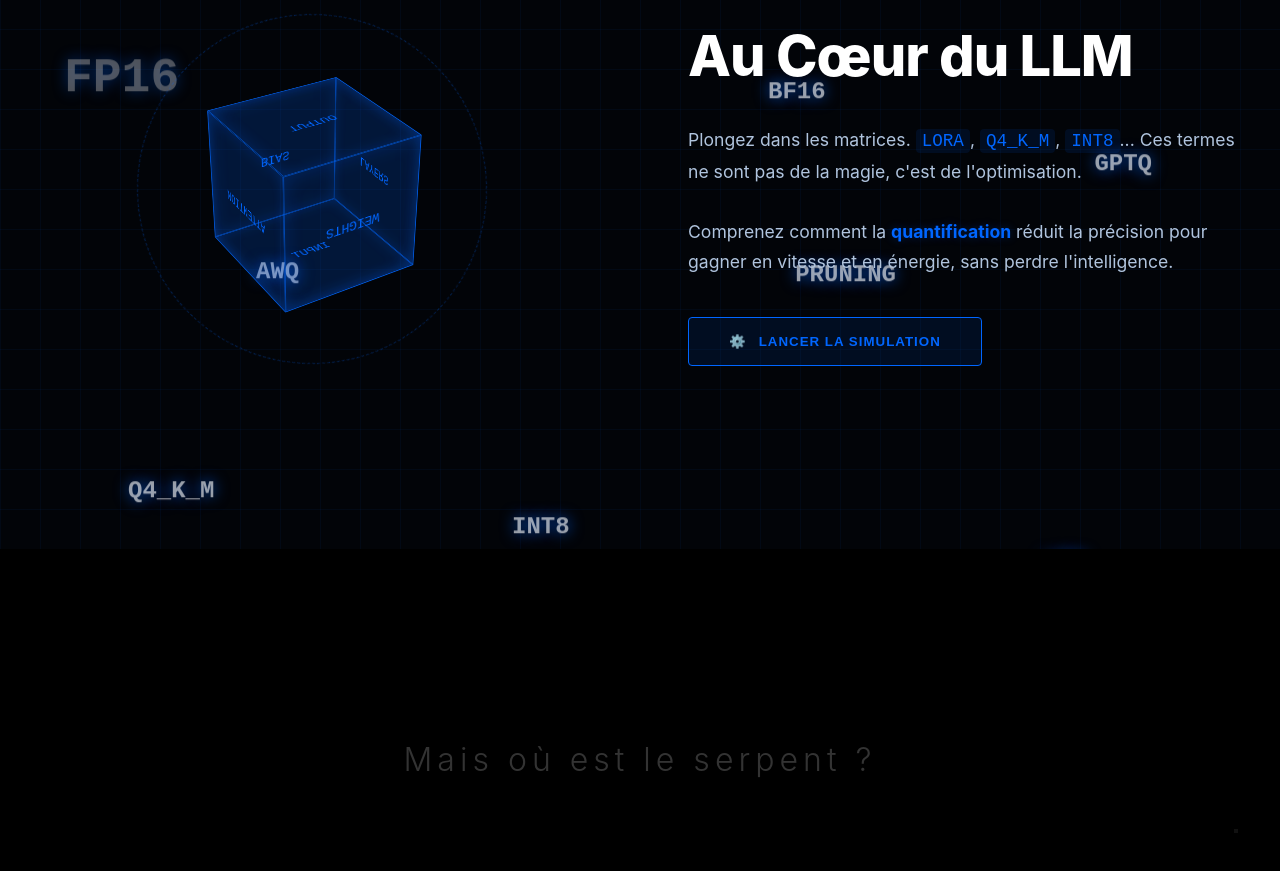
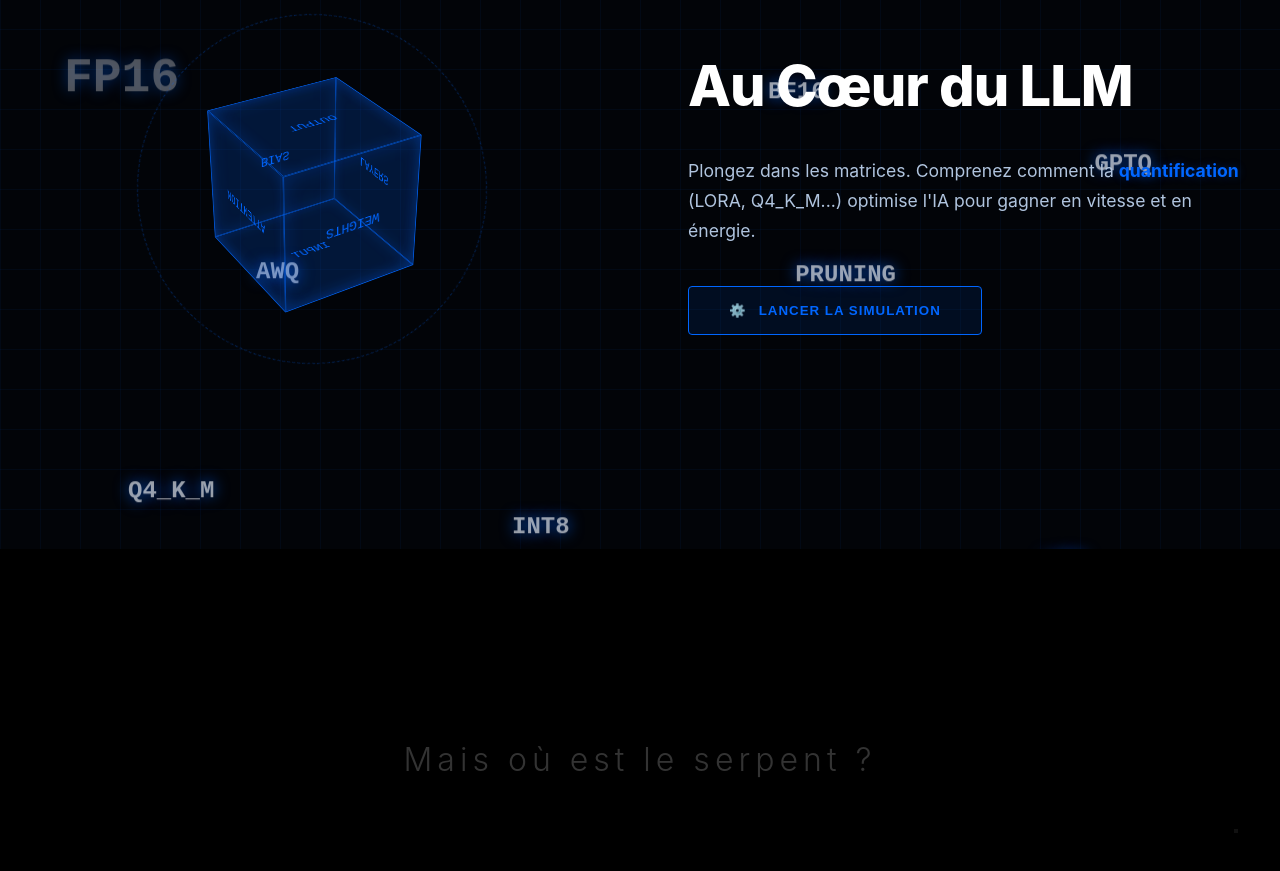
Before and after one commit to carabistouflette/Site-NDI-2025, a Vue app: page /games in a window 1280 px wide. Shown: the part 1540-2411 px from the top of the page. Built offline with nearby package versions, Linux system fonts and the light colour scheme; the HTML template or start-up script is replaced by a standard one; what @tresjs/core would draw is missing.

Commit message:
feat(games): update games view and previews

```diff
--- a/src/components/home/GamePreview.vue
+++ b/src/components/home/GamePreview.vue
@@ -12,8 +12,7 @@
 
       <div class="cards-container" @mousemove="handleContainerMouseMove">
         <div v-for="(game, index) in games" :key="index" class="holo-card" :class="game.variant"
-          @mousemove="handleCardMove($event, index)" @mouseleave="handleCardLeave(index)"
-          @click="goToGames"
+          @mousemove="handleCardMove($event, index)" @mouseleave="handleCardLeave(index)" @click="goToGames"
           :style="cardStyles[index]">
           <div class="card-content">
             <div class="card-header">
@@ -61,7 +60,7 @@ const goToGames = () => {
 const games = [
   {
     title: 'Au Cœur du LLM',
-    desc: 'Comprenez enfin la "boîte noire". Une démo interactive sur la quantification et l\'optimisation.',
+    desc: 'Comprenez enfin la "boîte noire". Une démo interactive sur l\'optimisation.',
     icon: '🧠',
     variant: 'digital',
     chaosLevel: '🧠 CÉRÉBRAL'
--- a/src/views/GamesView.vue
+++ b/src/views/GamesView.vue
@@ -109,10 +109,7 @@
           <div class="lab-content">
             <h2 class="lab-title">Au Cœur du LLM</h2>
             <p class="lab-desc">
-              Plongez dans les matrices. <span class="tech-term">LORA</span>, <span class="tech-term">Q4_K_M</span>, <span class="tech-term">INT8</span>...
-              Ces termes ne sont pas de la magie, c'est de l'optimisation.
-              <br><br>
-              Comprenez comment la <span class="tech-highlight">quantification</span> réduit la précision pour gagner en vitesse et en énergie, sans perdre l'intelligence.
+              Plongez dans les matrices. Comprenez comment la <span class="tech-highlight">quantification</span> (LORA, Q4_K_M...) optimise l'IA pour gagner en vitesse et en énergie.
             </p>
             <button class="lab-btn" @click="$router.push('/games/llm')">
               <span class="btn-icon">⚙️</span> LANCER LA SIMULATION
```
